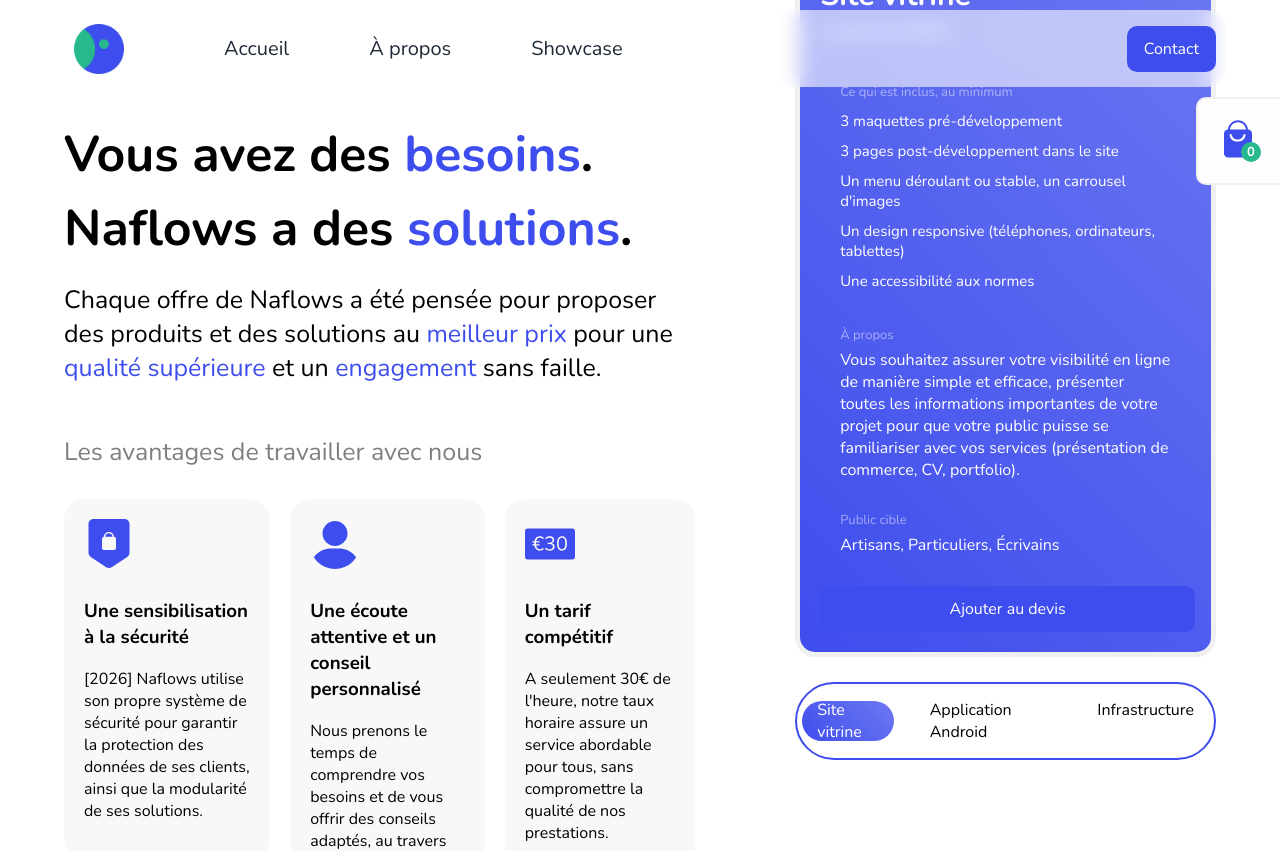
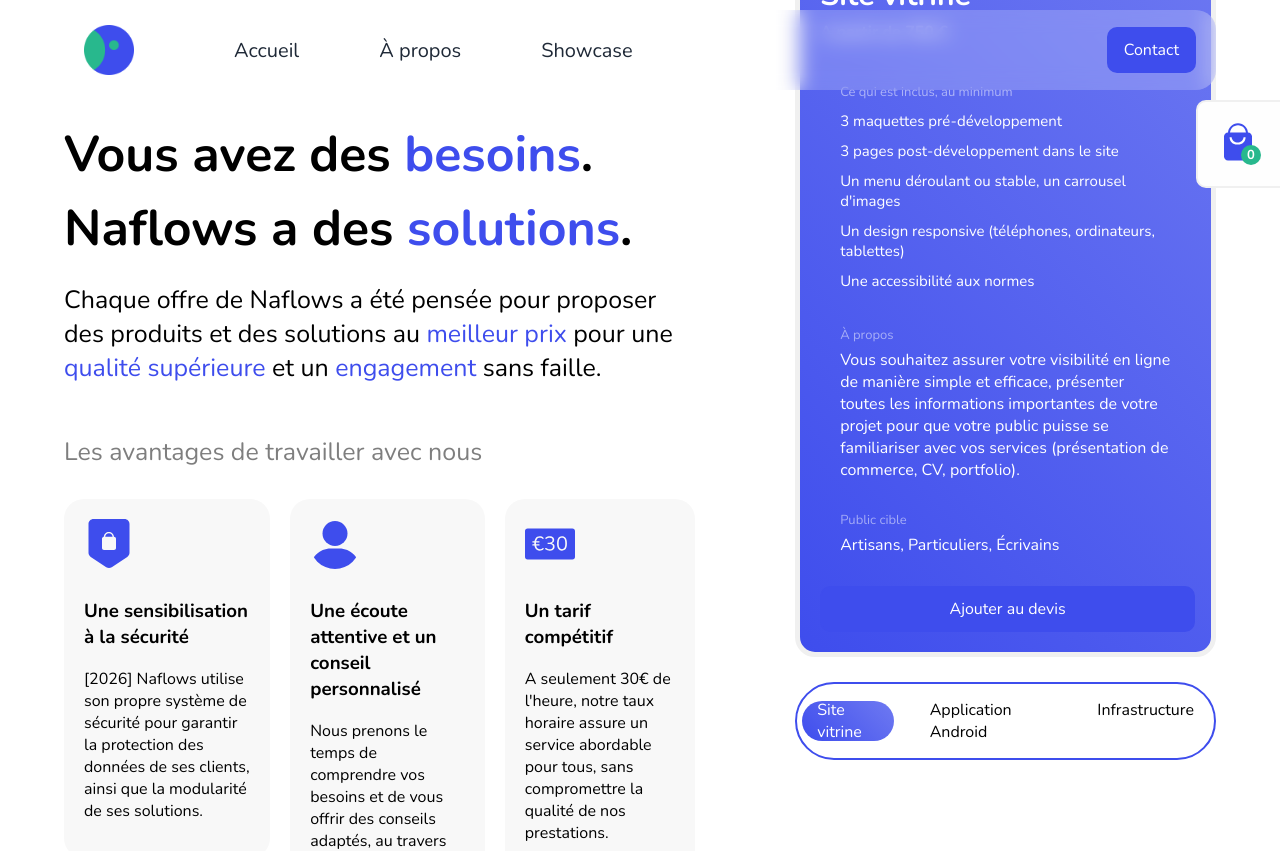
Before and after one commit to Naflows/naflows.com, a React (Vite) app: page / in a window 1280 px wide. Shown: the top 851 px of the page. Built offline with nearby package versions, Linux system fonts and the light colour scheme.

Commit message:
Updated header: now movable on computers

```diff
--- a/src/components/main/header/index.scss
+++ b/src/components/main/header/index.scss
@@ -1,6 +1,6 @@
 header {
-    width: calc(100% - 10% - 10px);
-    padding: 10px 10px;
+    width: calc(100% - 10%);
+    padding: 10px 20px;
     border-radius: 20px;
     display: flex;
     flex-direction: row;
@@ -8,12 +8,14 @@
     justify-content: space-between;
 
     position:fixed;
-    background-color: rgba(255,255,255,0.6);
+    background-color: rgba(255,255,255,0.2);
     backdrop-filter: blur(10px);
     z-index: 1000;
     top: 10px;
-    left:5%;
-
+    left:0;
+    right:0;
+    margin: 0 auto;
+    height: 60px !important;
     .header-left-part {
         display: flex;
         flex-direction: row;
--- a/src/components/main/header/index.tsx
+++ b/src/components/main/header/index.tsx
@@ -1,12 +1,65 @@
-import './index.scss';
+import { useEffect, useRef, useState } from "react";
+import "./index.scss";
 
 export const AppHeader = () => {
+  const ref = useRef<HTMLElement>(null);
+  const [headerWidth, setHeaderWidth] = useState(0);
+  const [pageWidth, setPageWidth] = useState(window.innerWidth);
+  const [scrollLevel, setScrollLevel] = useState(0);
+
+  useEffect(() => {
+    const handleResize = () => {
+      if (ref.current) {
+        setHeaderWidth(ref.current.offsetWidth);
+        setPageWidth(window.innerWidth);
+        ref.current.style.width = `${window.innerWidth * 0.9 - 80}px`;
+        ref.current.style.transition = "width 0.3s ease, height 0.3s ease";
+      }
+    };
+
+    handleResize();
+
+    window.addEventListener("resize", handleResize);
+    return () => {
+      window.removeEventListener("resize", handleResize);
+    };
+  }, []);
+
+  useEffect(() => {
+    const handleScroll = () => {
+      const scrollTop = window.scrollY || document.documentElement.scrollTop;
+      setScrollLevel(scrollTop);
+    };
+    window.addEventListener("scroll", handleScroll);
+    return () => {
+      window.removeEventListener("scroll", handleScroll);
+    };
+  }, []);
+
+  useEffect(() => {
+    if (ref.current) {
+      if (scrollLevel > 50) {
+        ref.current.style.width = `${pageWidth * 0.6}px`;
+        ref.current.style.boxShadow = "0 4px 30px rgba(0, 0, 0, 0.1)";
+
+        ref.current.style.transition = "width 0.3s ease, height 0.3s ease, box-shadow 0.3s ease";
+      } else {
+        ref.current.style.width = `${pageWidth * 0.9 - 40}px`;
+        ref.current.style.boxShadow = "none";
+
+        ref.current.style.transition = "width 0.3s ease, height 0.3s ease, box-shadow 0.3s ease";
+      }
+    }
+  }, [scrollLevel]);
 
   return (
-        <header>
+    <header ref={ref} className="app-header">
       <div className="header-left-part">
         <a href="./" className="header-left-part__logo">
-                    <img src="../../../../public/assets/naflows_small_logotype.png" alt="Logo de Naflows" />
+          <img
+            src="../../../../public/assets/naflows_small_logotype.png"
+            alt="Logo de Naflows"
+          />
         </a>
         <nav className="header-nav">
           <ul>
@@ -24,12 +77,14 @@
       </div>
       <div className="header-right-part">
         <div className="header-right-part__call_to_action">
-                    <a href="./contact" className="header-right-part__call_to_action-button action-button primary-button">
+          <a
+            href="./contact"
+            className="header-right-part__call_to_action-button action-button primary-button"
+          >
             Contact
           </a>
         </div>
       </div>
     </header>
-    )
-
-}
+  );
+};
```
Lines whose indentation alone changed are shown as unchanged.
